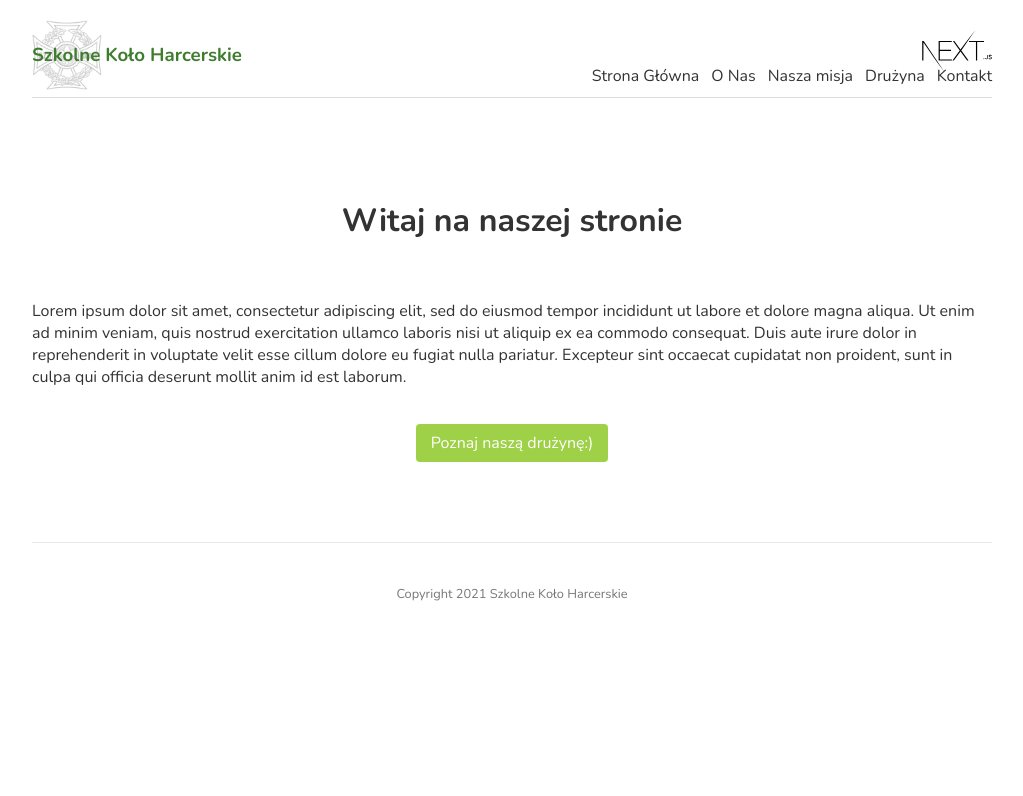
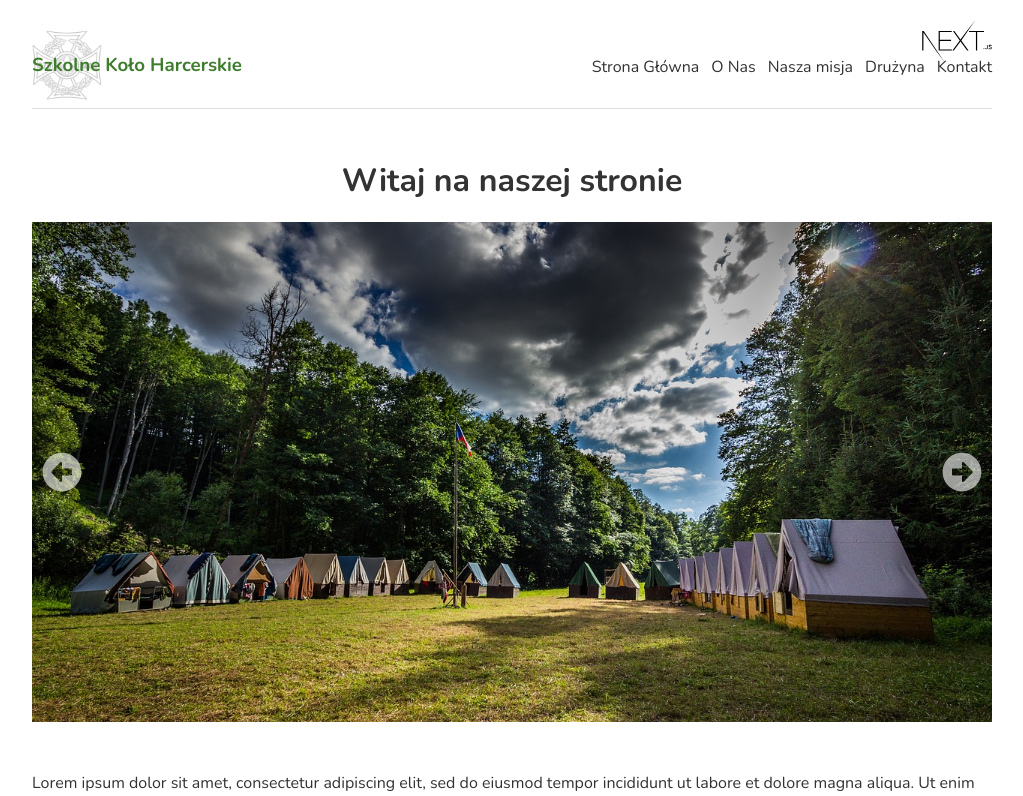
Before and after one commit to oladabro/next.js_project, a Next.js app: page / in a window 1280 px wide. Shown: the top 796 px of the page, without its empty margins (128-1151 px from the left). Built offline with nearby package versions, Linux system fonts and the light colour scheme.

Commit message:
add carousel

```diff
--- /dev/null
+++ b/components/Carousel.js
@@ -0,0 +1,64 @@
+import { CarouselData } from './CarouselData';
+import { useState } from 'react';
+import { FaArrowAltCircleLeft, FaArrowAltCircleRight } from 'react-icons/fa';
+
+const Carousel = () => {
+  const [currentSlide, setCurrentSlide] = useState(0);
+  const length = CarouselData.length;
+
+  const nextSlide = () => {
+    setCurrentSlide(currentSlide === length - 1 ? 0 : currentSlide + 1);
+  };
+
+  const prevSlide = () => {
+    setCurrentSlide(currentSlide === 0 ? length - 1 : currentSlide - 1);
+  };
+  console.log(currentSlide);
+
+  // check if array with images contains data images, if no then no carousel is shown
+
+  if (!Array.isArray(CarouselData) || CarouselData.length <= 0) {
+    return null;
+  }
+
+  return (
+    <section className='carousel'>
+      <FaArrowAltCircleLeft
+        className='carousel__btn carousel__btn--prev'
+        onClick={prevSlide}
+      />
+      <ul className='carousel__container'>
+        {CarouselData.map((slide, index) => {
+          return (
+            <li
+              className={
+                index === currentSlide
+                  ? 'carousel__slide active__slide'
+                  : 'carousel__slide'
+              }
+              key={index}
+            >
+              {index === currentSlide && (
+                <img src={slide.imageSrc} alt={slide.imageName} />
+              )}
+            </li>
+          );
+        })}
+      </ul>
+
+      <FaArrowAltCircleRight
+        className='carousel__btn carousel__btn--next'
+        onClick={nextSlide}
+      />
+      {/*
+      <div className='carousel__nav'>
+        <button className='carousel__indicator current-slide'></button>
+        <button className='carousel__indicator'></button>
+        <button className='carousel__indicator'></button>
+        <button className='carousel__indicator'></button>
+      </div> */}
+    </section>
+  );
+};
+
+export default Carousel;
--- /dev/null
+++ b/components/CarouselData.js
@@ -0,0 +1,18 @@
+export const CarouselData = [
+  {
+    imageName: 'scouts camp',
+    imageSrc: '/scouts1.jpg',
+  },
+  {
+    imageName: 'scouts marching',
+    imageSrc: '/scouts2.jpg',
+  },
+  {
+    imageName: 'scouts holding fire lamps',
+    imageSrc: '/scouts3.jpg',
+  },
+  {
+    imageName: 'scouts playing drums',
+    imageSrc: '/scouts4.jpg',
+  },
+];
--- a/package.json
+++ b/package.json
@@ -10,6 +10,7 @@
   "dependencies": {
     "next": "10.1.2",
     "react": "17.0.2",
-    "react-dom": "17.0.2"
+    "react-dom": "17.0.2",
+    "react-icons": "^4.2.0"
   }
 }
--- a/pages/index.js
+++ b/pages/index.js
@@ -2,6 +2,7 @@ import Head from 'next/head';
 import Link from 'next/link';
 import Footer from '../components/Footer';
 import Navbar from '../components/Navbar';
+import Carousel from '../components/Carousel';
 import styles from '../styles/Home.module.css';
 
 export default function Home() {
@@ -13,6 +14,8 @@ export default function Home() {
       </Head>
       <div className={styles.main}>
         <h1 className={styles.title}>Witaj na naszej stronie</h1>
+        <Carousel />
+
         <p className={styles.text}>
           Lorem ipsum dolor sit amet, consectetur adipiscing elit, sed do
           eiusmod tempor incididunt ut labore et dolore magna aliqua. Ut enim ad
--- a/styles/globals.css
+++ b/styles/globals.css
@@ -4,6 +4,11 @@
   --primarycolor: #3f7d2e;
   --secondarycolor: #9ed148;
   --addcolor: #fd8426;
+}
+* {
+  padding: 0;
+  margin: 0;
+  box-sizing: border-box;
 }
 
 body {
@@ -24,8 +29,8 @@ a {
   margin: 0 auto;
 }
 nav {
-  margin: 10px auto 80px;
-  padding: 10px 0;
+  margin: 0 auto 50px;
+  padding: 30px 0;
   display: flex;
   justify-content: flex-end;
   align-items: flex-end;
@@ -89,3 +94,81 @@ footer p {
   top: 20px;
   right: 0;
 }
+
+/* styling carousel */
+
+.carousel {
+  width: 960px;
+  margin: 0 auto 50px;
+  position: relative;
+  height: 500px;
+}
+
+.carousel__container {
+  height: 100%;
+  position: relative;
+  list-style: none;
+  display: flex;
+  justify-content: center;
+}
+
+.carousel__slide img {
+  height: 500px;
+  width: 960px;
+  object-fit: cover;
+}
+
+.carousel__slide {
+  opacity: 0.8;
+  transition: 0.5s ease;
+}
+
+.carousel__slide.active__slide {
+  opacity: 1;
+  transition: 0.5s ease-in-out;
+}
+
+.carousel__btn {
+  height: 40px;
+  width: 40px;
+  cursor: pointer;
+  color: #ffffff;
+  opacity: 0.6;
+  user-select: none;
+}
+
+.carousel__btn--prev {
+  position: absolute;
+  top: 50%;
+  transform: translateY(-50%);
+  left: 10px;
+  z-index: 10;
+}
+
+.carousel__btn--next {
+  position: absolute;
+  top: 50%;
+  transform: translateY(-50%);
+  right: 10px;
+  z-index: 10;
+}
+
+/* .carousel__nav {
+  display: flex;
+  justify-content: center;
+  padding: 10px 0;
+} */
+
+/* .carousel__indicator {
+  width: 12px;
+  height: 12px;
+  border-radius: 50%;
+  border: 0px;
+  background: rgba(0, 0, 0, 0.3);
+  margin: 4px;
+  cursor: pointer;
+}
+
+.carousel__indicator.current-slide {
+  background: rgba(0, 0, 0, 0.65);
+} */
```
Also changed, not shown: 1 other file (tests, documents, lock files or other folders).
